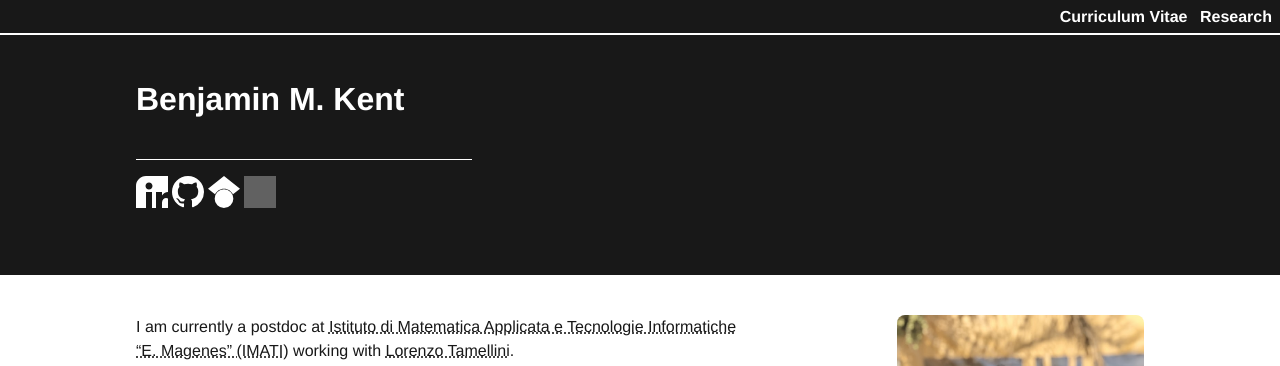
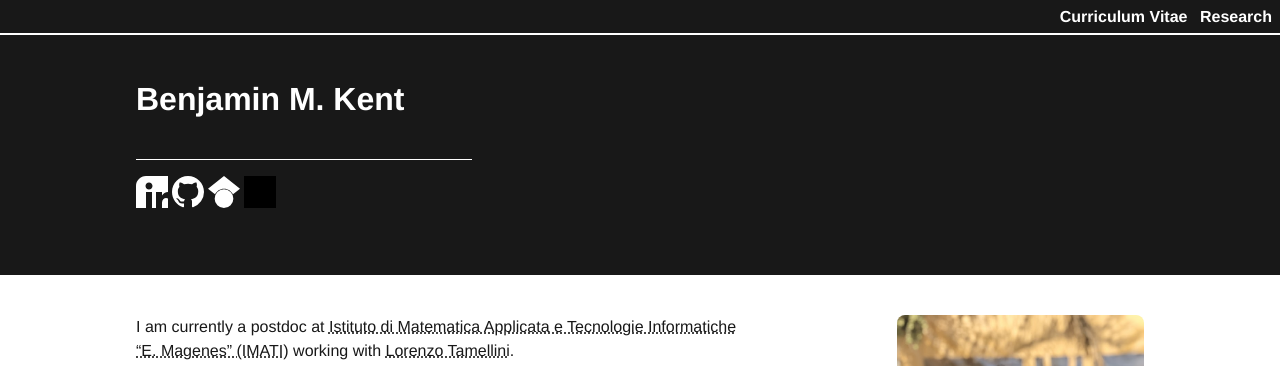
Before and after one commit to benmkent/benmkent.github.io, a Jekyll site: the page built from index.md, in a window 1280 px wide. Shown: the top 366 px of the page. Built offline with Jekyll 4.4.1, drawn with Linux system fonts in a browser that asks for light colours; grey boxes are pictures that could not be loaded.

Commit message:
Update ocrid.html

```diff
--- a/_includes/ocrid.html
+++ b/_includes/ocrid.html
@@ -1,5 +1,5 @@
 <a href="https://orcid.org/0000-0003-4968-7993" title="OCRID" class="link-social block">
 <!-- <svg height="32" class="octicon octicon-mark-github header-social" viewBox="0 0 16 16" version="1.1" width="32" aria-hidden="true"><path d="M8 0C3.58 0 0 3.58 0 8c0 3.54 2.29 6.53 5.47 7.59.4.07.55-.17.55-.38 0-.19-.01-.82-.01-1.49-2.01.37-2.53-.49-2.69-.94-.09-.23-.48-.94-.82-1.13-.28-.15-.68-.52-.01-.53.63-.01 1.08.58 1.23.82.72 1.21 1.87.87 2.33.66.07-.52.28-.87.51-1.07-1.78-.2-3.64-.89-3.64-3.95 0-.87.31-1.59.82-2.15-.08-.2-.36-1.02.08-2.12 0 0 .67-.21 2.2.82.64-.18 1.32-.27 2-.27.68 0 1.36.09 2 .27 1.53-1.04 2.2-.82 2.2-.82.44 1.1.16 1.92.08 2.12.51.56.82 1.27.82 2.15 0 3.07-1.87 3.75-3.65 3.95.29.25.54.73.54 1.48 0 1.07-.01 1.93-.01 2.2 0 .21.15.46.55.38A8.013 8.013 0 0 0 16 8c0-4.42-3.58-8-8-8z"></path>
 </svg> -->
-<img src="https://upload.wikimedia.org/wikipedia/commons/0/06/ORCID_iD.svg" alt="ORCID Icon" width="32" height="32" class="header-social" style="filter: grayscale(100%) invert(100%);">
+<img src="https://upload.wikimedia.org/wikipedia/commons/0/06/ORCID_iD.svg" alt="ORCID Icon" width="32" height="32" class="header-social" style="filter: invert(100%) contrast(1000%);">
 </a></a>
```
